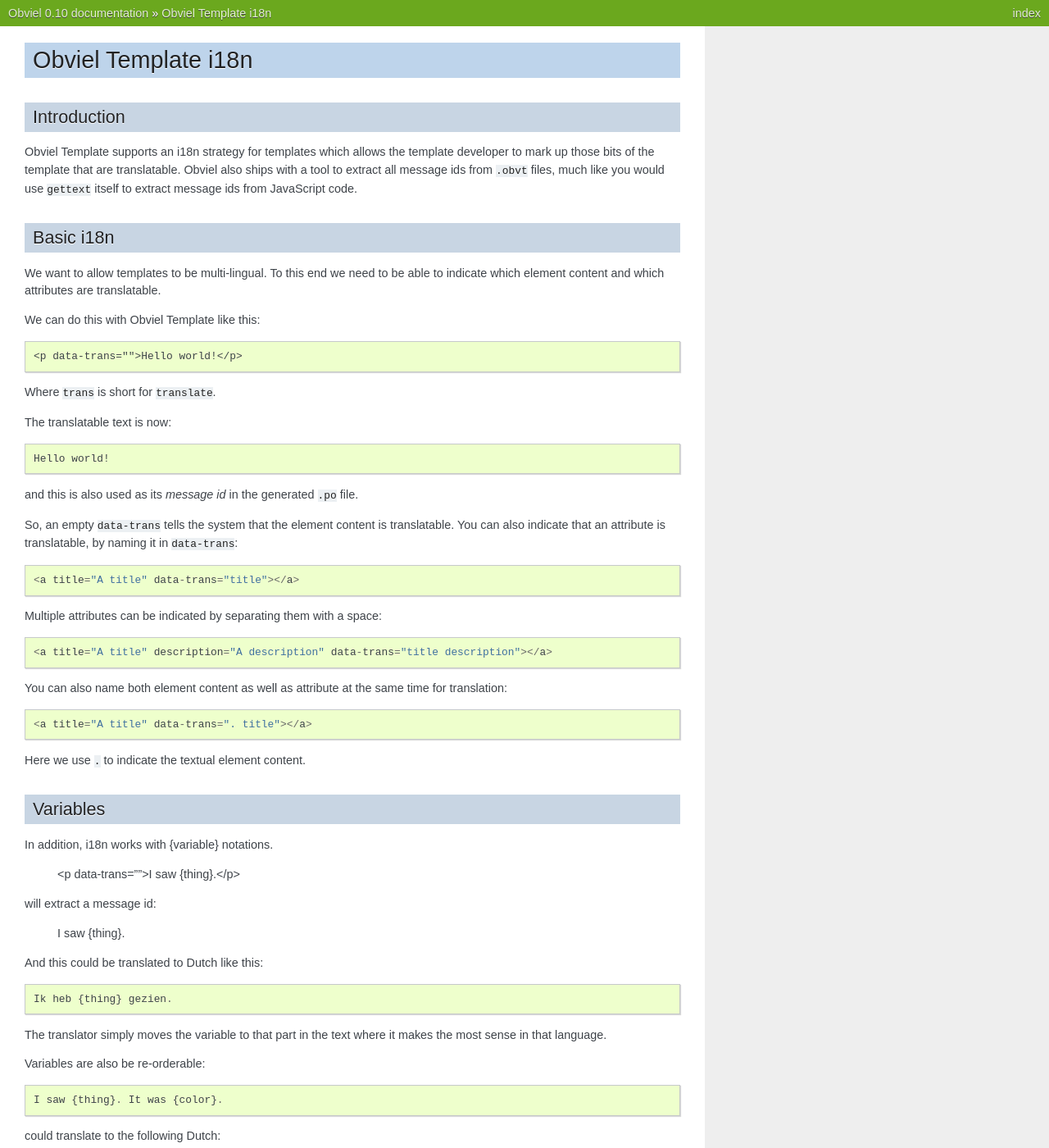
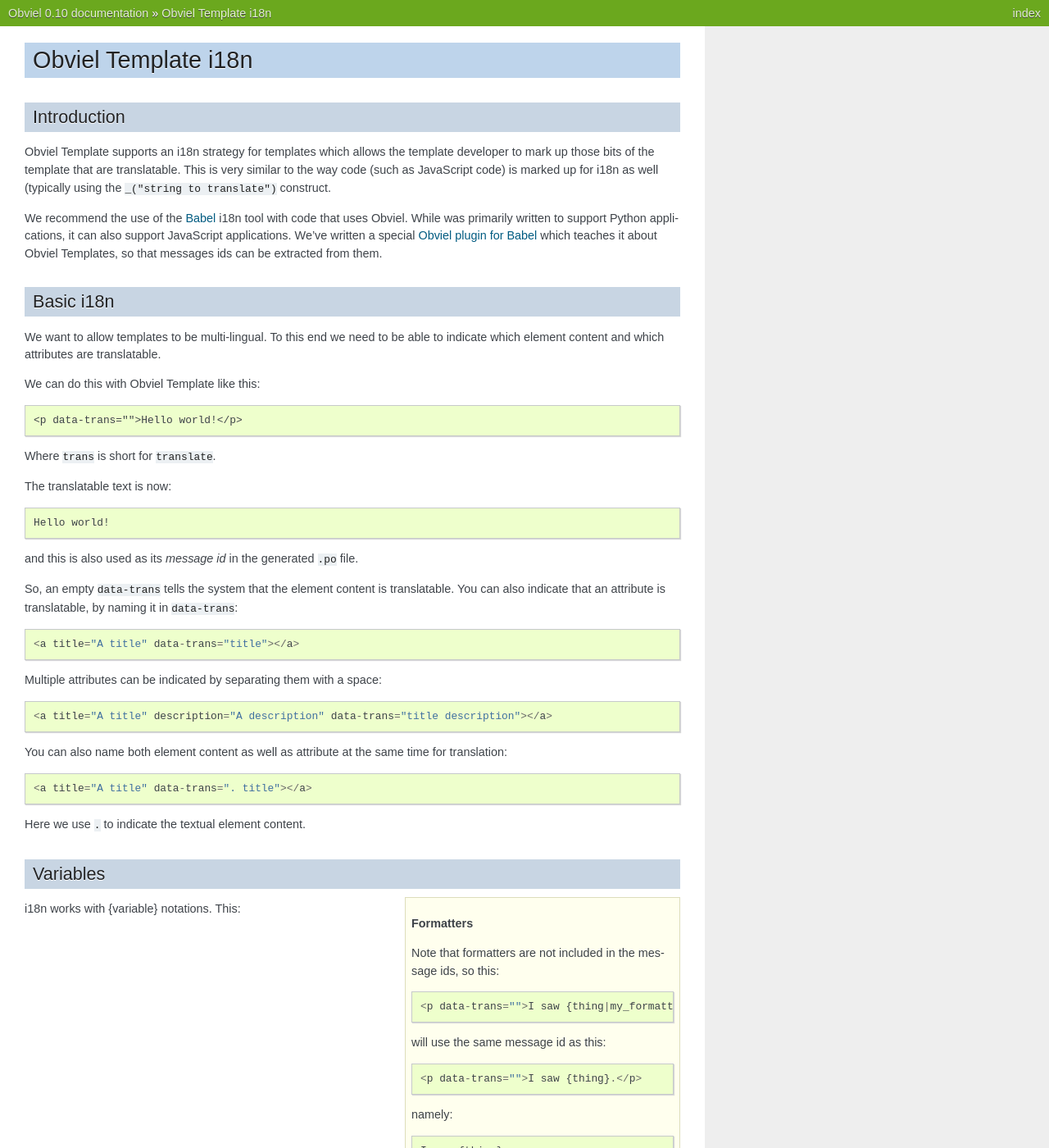
Before and after one commit to obviel/obviel, a Sphinx documentation site: the page built from doc/template_i18n.txt, in a window 1280 px wide and 1400 px high. Shown: the whole window at 82% size. Built offline with Sphinx 7.4.7, drawn with Linux system fonts in a browser that asks for light colours; some of the changed text lies outside the part shown.

Commit message:
Cleanup and extensions.

```diff
--- a/doc/template_i18n.txt
+++ b/doc/template_i18n.txt
@@ -5,10 +5,20 @@
 ------------
 
 Obviel Template supports an i18n strategy for templates which allows
-the template developer to mark up those bits of the template that
-are translatable. Obviel also ships with a tool to extract all message
-ids from ``.obvt`` files, much like you would use ``gettext`` itself to
-extract message ids from JavaScript code.
+the template developer to mark up those bits of the template that are
+translatable. This is very similar to the way code (such as JavaScript
+code) is marked up for i18n as well (typically using the ``_("string
+to translate")`` construct.
+
+We recommend the use of the Babel_ i18n tool with code that uses
+Obviel. While was primarily written to support Python applications, it
+can also support JavaScript applications. We've written a special
+`Obviel plugin for Babel`_ which teaches it about Obviel Templates, so
+that messages ids can be extracted from them.
+
+.. _Babel: http://babel.edgewall.org/
+
+.. _`Obviel plugin for Babel`: http://pypi.python.org/pypi/babel-obviel
 
 Basic i18n
 ----------
@@ -49,11 +59,28 @@
 Variables
 ---------
 
-In addition, i18n works with {variable} notations.
+.. sidebar:: Formatters
+
+  Note that formatters are not included in the message ids, so this::
+
+    <p data-trans="">I saw {thing|my_formatter}.</p>
+
+  will use the same message id as this::
+
+    <p data-trans="">I saw {thing}.</p>
+
+  namely::
+
+    I saw {thing}.
+
+  Note: you can include the same variable multiple time in a message
+  id, but you must use the same formatter each time.
+
+i18n works with {variable} notations. This::
 
   <p data-trans="">I saw {thing}.</p>
 
-will extract a message id:
+will imply the following message id::
 
   I saw {thing}.
 
@@ -141,7 +168,7 @@
 
   <div data-trans="">The <em data-tvar="color">pink</em> elephant.</div>
 
-The system will now extract two message ids::
+Obviel Template will now try to translate two message ids::
 
   The {color} elephant.
 
@@ -227,6 +254,21 @@
 ``data-tvar`` here deduced the variable name from the content of the
 ``em`` element (``{color}``).
 
+
+.. sidebar:: named views
+
+  View names are also not included in the message ids, so this::
+
+    <p data-trans="">I saw <span data-view="person|summary"></span>.</p>
+
+  will use the same message id as this::
+
+    <p data-trans="">I saw <span data-view="person"></span>.</p>
+
+  namely::
+
+    I saw {person}.
+
 You can also always omit the ``data-tvar`` in case of a ``data-view``
 element::
 
```
